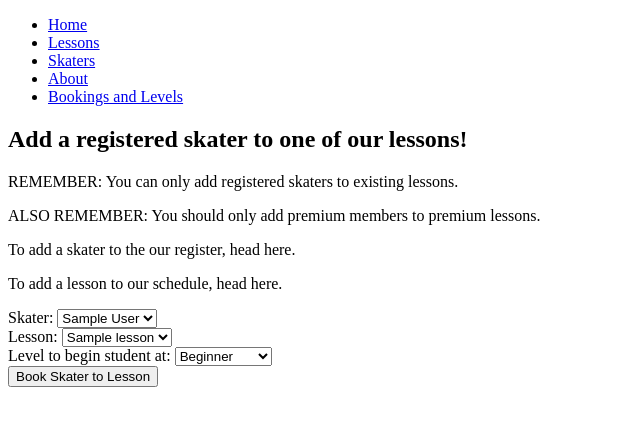
After one commit to alexgjohn/RinkedIn, a Flask app: page /levels/new in a window 1280 px wide. The commit adds this page. Shown: the top 426 px of the page, without its empty margins (0-640 px from the left). Run offline with Flask 3, Linux system fonts and the light colour scheme; a database or web service that is not in the repository returns one stand-in record (values such as "Sample title"); some libraries are stand-ins or nearby versions.

Commit message:
can add a booking

```diff
--- a/roller_rink/app.py
+++ b/roller_rink/app.py
@@ -1,12 +1,12 @@
 from flask import Flask, render_template
 from controllers.skaters_controller import skaters_blueprint
 from controllers.lessons_controller import lessons_blueprint
-# from controllers.levels_controller import levels_blueprint
+from controllers.levels_controller import levels_blueprint
 app = Flask(__name__)
 
 app.register_blueprint(skaters_blueprint)
 app.register_blueprint(lessons_blueprint)
-# app.register_blueprint(levels_bleuprint)
+app.register_blueprint(levels_blueprint)
 
 @app.route('/')
 def home():
--- /dev/null
+++ b/roller_rink/controllers/levels_controller.py
@@ -0,0 +1,36 @@
+from flask import Flask, render_template, request, redirect
+from flask import Blueprint
+from models.skater import Skater
+from models.lesson import Lesson
+from models.level import Level
+import repositories.lesson_repository as lesson_repo
+import repositories.skater_repository as skater_repo
+import repositories.level_repository as level_repo
+
+levels_blueprint = Blueprint("levels", __name__)
+
+@levels_blueprint.route('/levels')
+def levels():
+    skaters = skater_repo.select_all()
+    lessons = lesson_repo.select_all()
+    levels = level_repo.select_all()
+    return render_template('levels/index.jinja', title = "Our Skaters' Bookings and Levels", skaters = skaters, lessons = lessons, levels = levels)
+
+@levels_blueprint.route('/levels/new')
+def new_level():
+    skaters = skater_repo.select_all()
+    lessons = lesson_repo.select_all()
+    return render_template('levels/new.jinja', skaters = skaters, lessons = lessons, title = "Add a registered skater to one of our lessons!")
+
+
+@levels_blueprint.route('/levels', methods = ['POST'])
+def add_level():
+    skater_id = request.form['skater_id']
+    lesson_id = request.form['lesson_id']
+    skater = skater_repo.select(skater_id)
+    lesson = lesson_repo.select(lesson_id)
+    level_reached = request.form['level']
+    level = Level(skater, lesson, level_reached)
+    level_repo.save(level)
+    return redirect('/levels')
+# check if works, then tackle issue of double booking someone
--- a/roller_rink/controllers/skaters_controller.py
+++ b/roller_rink/controllers/skaters_controller.py
@@ -17,8 +17,9 @@ def skaters():
 @skaters_blueprint.route('/skaters/<id>')
 def show(id):
     skater = skater_repo.select(id)
+    lessons_for_skater = lesson_repo.get_lessons_for_skater(skater)
     title = skater.full_name
-    return render_template('skaters/show.jinja', skater = skater, title = title)
+    return render_template('skaters/show.jinja', skater = skater, lessons_for_skater = lessons_for_skater, title = title)
 
 @skaters_blueprint.route('/skaters/new', methods = ['GET'])
 def new_skater():
--- a/roller_rink/repositories/lesson_repository.py
+++ b/roller_rink/repositories/lesson_repository.py
@@ -75,3 +75,13 @@ def get_lessons_in_day_order():
     lessons_in_day_order.extend(saturday)
     lessons_in_day_order.extend(sunday)
     return lessons_in_day_order
+
+def get_lessons_for_skater(skater):
+    lessons_for_skater = []
+    sql = "SELECT lessons.* FROM lessons INNER JOIN levels ON levels.lesson_id = lessons.id WHERE skater_id = %s"
+    values = [skater.id]
+    results = run_sql(sql, values)
+    for row in results:
+        lesson = Lesson(row['name'], row['day'], row['capacity'], row['premium'])
+        lessons_for_skater.append(lesson)
+    return lessons_for_skater
--- a/roller_rink/repositories/level_repository.py
+++ b/roller_rink/repositories/level_repository.py
@@ -21,7 +21,6 @@ def save(level):
     results = run_sql(sql, values)
     id = results[0]['id']
     level.id = id
-    lesson_repo.update(level.lesson)
     return level
 
 
--- a/roller_rink/templates/base.jinja
+++ b/roller_rink/templates/base.jinja
@@ -26,6 +26,9 @@
       <li>
         <a href="/about">About</a>
       </li>
+      <li>
+        <a href="/levels">Bookings and Levels</a>
+      </li>
       {# <li>
         <a href="/contact">Contact</a>
       </li> #}
--- a/roller_rink/templates/lessons/show.jinja
+++ b/roller_rink/templates/lessons/show.jinja
@@ -20,6 +20,7 @@ WARNING: THIS LESSON IS FOR PREMIUM MEMBERS ONLY!
 </p>
 {# <p>There are {{ spaces }} spaces left in this lesson. Book now!</p> #}
 <p><a href="/lessons/{{ lesson.id }}/edit">Edit lesson details</a> </p>
+<p><a href="/lessons/{{ lesson.id }}/book">Book Skater onto This Lesson</a> </p>
 <p>Delete lesson</p>
 <p><a href="/lessons">Back to Lessons</a></p>
 {% endblock %}
--- /dev/null
+++ b/roller_rink/templates/levels/new.jinja
@@ -0,0 +1,42 @@
+{% extends 'base.jinja' %}
+
+{% block content %}
+<h1>{{ title }}</h1>
+
+<p>REMEMBER: You can only add registered skaters to existing lessons.</p>
+<p>ALSO REMEMBER: You should only add premium members to premium lessons.</p>
+<p>To add a skater to the our register, head here.</p>
+<p>To add a lesson to our schedule, head here.</p>
+
+<form action="/levels" method='post'>
+    <div>
+        <label for="skater_id">Skater: </label>
+        <select id="skater_id" name="skater_id">
+            {% for skater in skaters %}
+            <option value="{{ skater.id }}">{{ skater.full_name }}</option>
+            {% endfor %}
+        </select>
+    </div>
+        <label for="lesson_id">Lesson: </label>
+        <select id="lesson_id" name="lesson_id">
+            {% for lesson in lessons %}
+            <option value="{{ lesson.id }}">{{ lesson.name }}</option>
+            {% endfor %}
+        </select>
+    <div>
+        <label for="level">Level to begin student at: </label>
+        {# <input type="text" id="level" name="level"> #}
+        <select id="level" name="level">
+            <option value="Beginner">Beginner</option>
+            <option value="Intermediate">Intermediate</option>
+            <option value="Advanced">Advanced</option>
+            <option value="Expert">Expert</option>
+        </select>
+    </div>
+    <div>
+        <button type="submit">Book Skater to Lesson</button>
+    </div>
+
+</form>
+
+{% endblock %}
--- a/roller_rink/templates/skaters/show.jinja
+++ b/roller_rink/templates/skaters/show.jinja
@@ -11,6 +11,12 @@ THIS SKATER IS A PREMIUM MEMBER!
 THIS SKATER IS <u>NOT</u> A PREMIUM MEMBER!
 {% endif %}
 
+<p>{{ skater.full_name }} is booked in for the following lessons: </p>
+
+{% for lesson in lessons_for_skater %}
+    <p><i>{{ lesson.name }}</i></p>
+{% endfor %}
+
 <p><a href="/skaters/{{ skater.id }}/edit">Update skater details</a> </p>
 
 {% endblock %}
```
Also changed, not shown: roller_rink/templates/lessons/book.jinja (added, +8 -0 lines), roller_rink/templates/levels/index.jinja (added, +8 -0 lines), roller_rink/templates/skaters/book.jinja (added, +8 -0 lines), roller_rink/templates/skaters/edit.jinja (+10 -0 lines).
